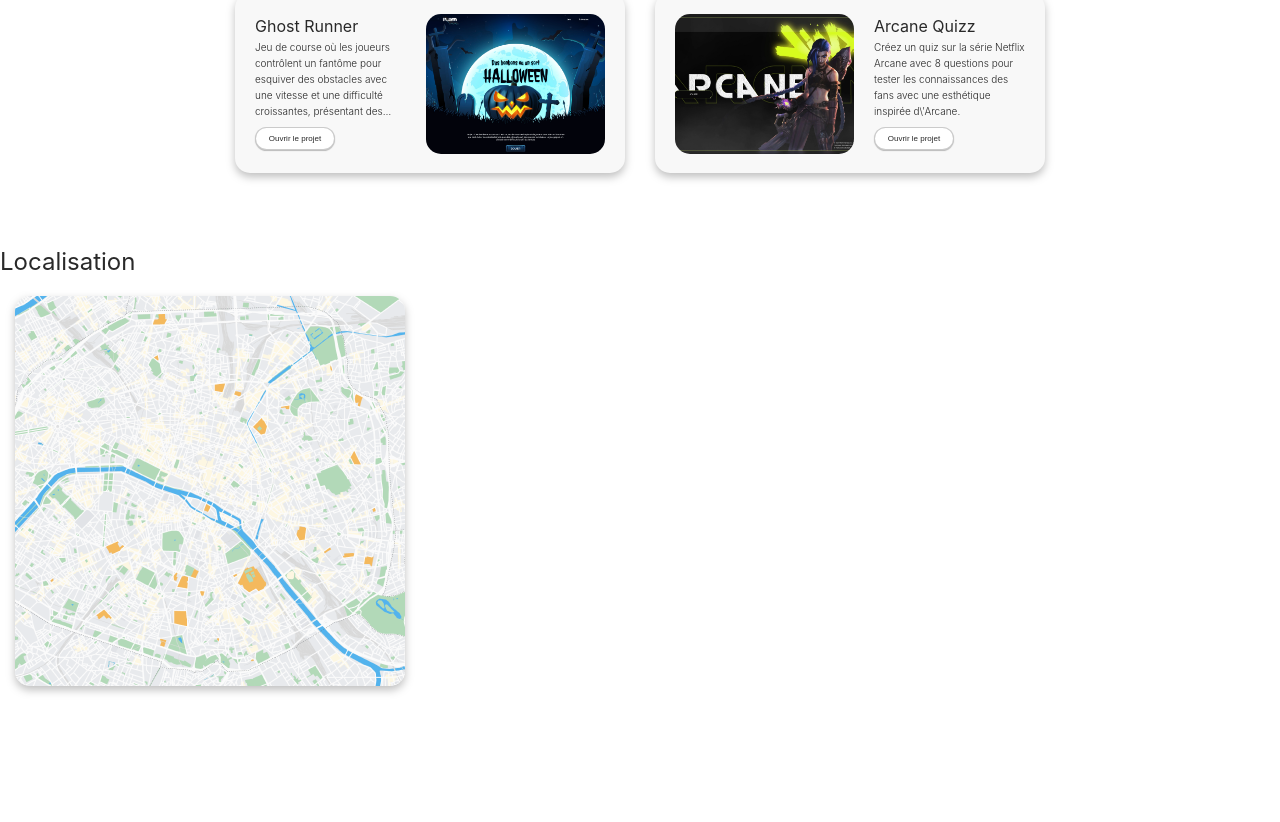
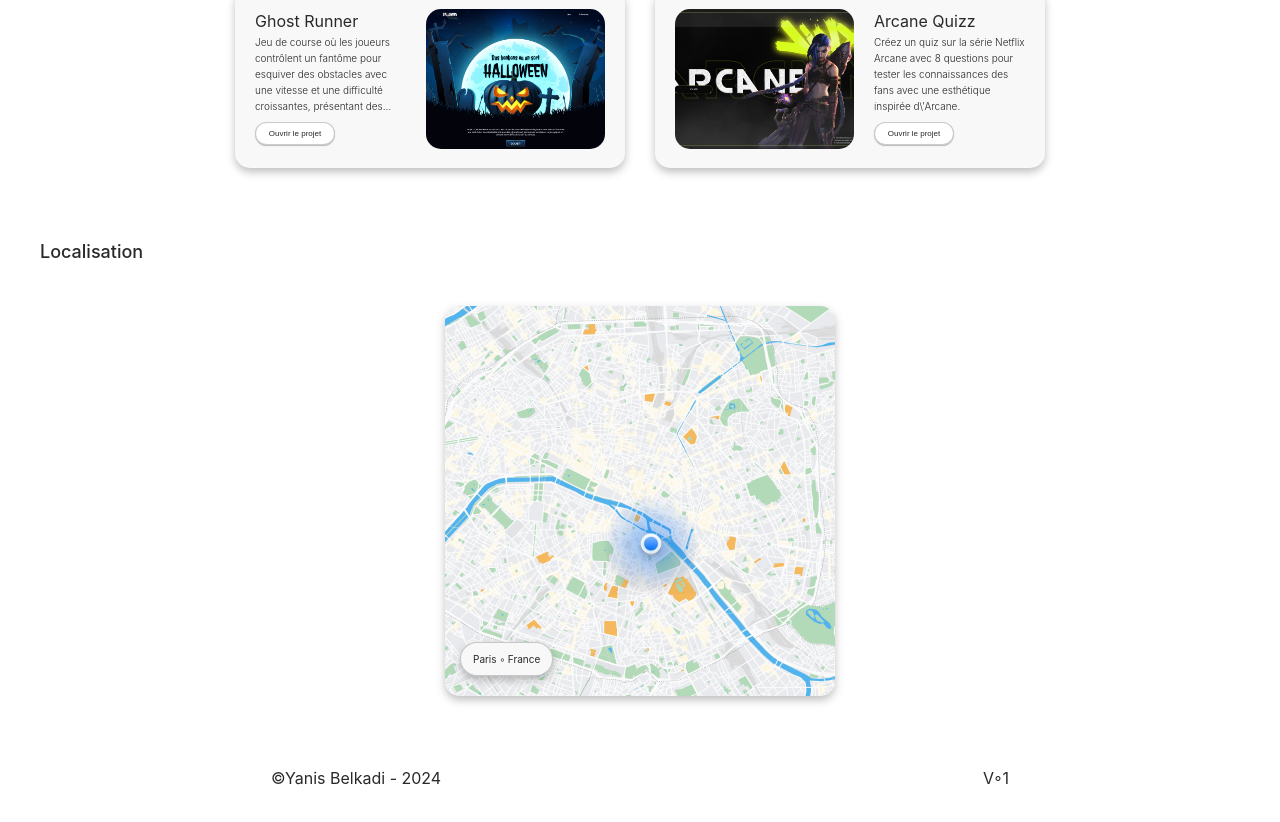
Before and after one commit to KingYano/bento, a Vue app: page / in a window 1280 px wide. Shown: the part 1209-2031 px from the top of the page. Before the commit the page ends 1910 px from the top, so only its background shows below. Built offline with nearby package versions, Linux system fonts and the light colour scheme.

Commit message:
finalisation du mobilefirst

```diff
--- a/src/components/Card/LargeContent/LargeContent.scss
+++ b/src/components/Card/LargeContent/LargeContent.scss
@@ -24,9 +24,38 @@
   .large-card__map {
     height: 100%;
     width: 100%;
+    position: relative;
 
-    .large-card__map-img {
+    &-img {
       border-radius: var(--normal-border-radius);
+    }
+
+    &-focus {
+      position: absolute;
+      top: 48%;
+      left: 35%;
+
+      img {
+        height: 100px;
+      }
+    }
+
+    &-location {
+      margin-bottom: 20px;
+      margin-left: 15px;
+      bottom: 0;
+      font-size: var(--extra-small-font);
+      font-weight: var(--very-small-font-weight);
+      position: absolute;
+      width: fit-content;
+      border-radius: 26px;
+      border: 1px solid var(--border-color-button);
+      background: var(--first-color-50);
+      filter: var(--border-card-shadow);
+
+      p {
+        padding: 8px 12px;
+      }
     }
   }
 }
--- a/src/components/Card/LargeContent/LargeContent.vue
+++ b/src/components/Card/LargeContent/LargeContent.vue
@@ -5,6 +5,12 @@
     </div>
     <div v-else class="large-card__map">
       <img class="large-card__map-img" :src="imageUrl" :alt="imageAlt">
+      <div class="large-card__map-focus">
+        <img src="@/assets/images/map/image_focus.webp">
+      </div>
+      <div class="large-card__map-location">
+        <p>{{ location }}</p>
+      </div>
     </div>
   </div>
 </template>
@@ -15,7 +21,7 @@
     isImage: Boolean,
     imageUrl: String,
     imageAlt: String,
-
+    location: String,
   });
 </script>
 
--- a/src/components/LeftSide/LeftSide.scss
+++ b/src/components/LeftSide/LeftSide.scss
@@ -1,6 +1,6 @@
 .left-side-content {
   padding: 0 40px;
-  margin-top: 70px;
+  margin-top: 65px;
   margin-bottom: 65px;
 
   .left-side-image {
--- a/src/components/RightSide/RightSide.scss
+++ b/src/components/RightSide/RightSide.scss
@@ -1,11 +1,13 @@
 .right-side-content {
-  .right-side-social {
+  .right-side {
+    &-social, &-projects, &-map {
       margin-bottom: 55px;
 
       &-title {
         margin-left: 40px;
         margin-bottom: 25px;
         font-size: var(--normal-font);
+        font-weight: var(--medium-font-weight);
 
         span {
           font-size: var(--small-font);
@@ -19,19 +21,11 @@
       }
     }
 
-  .right-side-projects {
-    margin-bottom: 55px;
-
-    &-title {
-      margin-left: 40px;
-      margin-bottom: 25px;
-      font-size: var(--normal-font);
+    &-copyright {
+      display: flex;
+      justify-content: space-around;
+      margin-bottom: 30px;
+    }
   }
 
-    &-cards {
-      display: flex;
-      justify-content: center;
-      flex-wrap: wrap;
 }
-  }
-}
--- a/src/components/RightSide/RightSide.vue
+++ b/src/components/RightSide/RightSide.vue
@@ -1,7 +1,7 @@
 <template>
 <section class="right-side-content">
   <div class="right-side-social">
-    <h2 class="right-side-social-title">Mes Réseaux <span>(contactez-moi)</span></h2>
+    <h2 class="right-side-social-title">Mes Réseaux<span> (contactez-moi)</span></h2>
     <div class="right-side-social-cards">
       <NormalContent
           imageUrl="./src/assets/logo/logo_lkn.webp"
@@ -72,14 +72,21 @@
     </div>
   </div>
 
-
   <div class="right-side-map">
     <h2 class="right-side-map-title">Localisation</h2>
-    <LargeContent
-        :isImage="false"
-        imageUrl="./src/assets/images/map/image_map.png"
-        imageAlt="alt de l\'image"
-    ></LargeContent>
+    <div class="right-side-map-cards">
+      <LargeContent
+          :isImage="false"
+          imageUrl="./src/assets/images/map/image_map.png"
+          imageAlt="alt de l\'image"
+          location="Paris ◦ France"
+      ></LargeContent>
+    </div>
+  </div>
+
+  <div class="right-side-copyright">
+    <p>©Yanis Belkadi - 2024</p>
+    <p>V◦1</p>
   </div>
 </section>
 </template>
```
Also changed, not shown: src/assets/images/map/Group 13.png (added), src/assets/images/map/image_focus.webp (added). Lines whose indentation alone changed are shown as unchanged.
